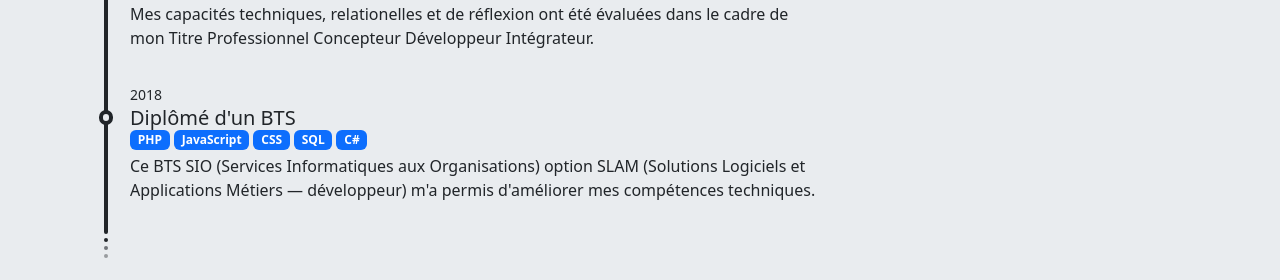
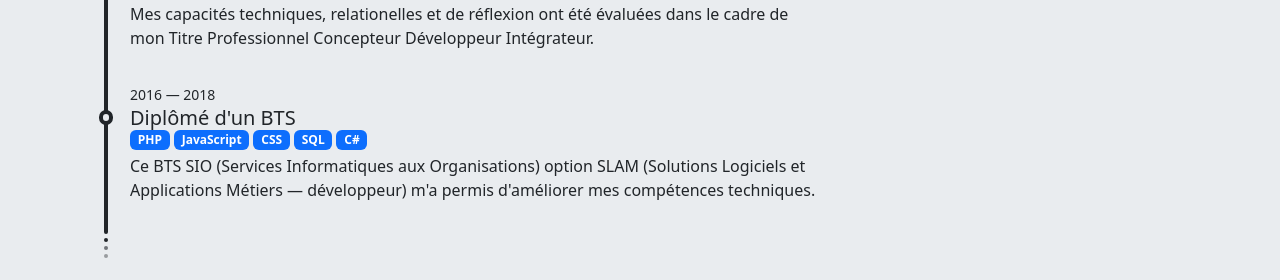
Before and after one commit to d9beuD/d9beud.com, a Jekyll site: the page built from docs/index.html, in a window 1280 px wide. Shown: the part 1526-1806 px from the top of the page. Built offline with Jekyll 4.4.1, drawn with Linux system fonts in a browser that asks for light colours; nearby versions of some CDN libraries.

Commit message:
Add date range

```diff
--- a/docs/_data/careers.yml
+++ b/docs/_data/careers.yml
@@ -62,7 +62,7 @@
     - Java
 
 - name: Diplômé d'un BTS
-  when: 2018
+  when: 2016 — 2018
   description: |
     Ce BTS SIO (Services Informatiques aux Organisations) option SLAM (Solutions
     Logiciels et Applications Métiers — développeur) m'a permis d'améliorer mes
```
